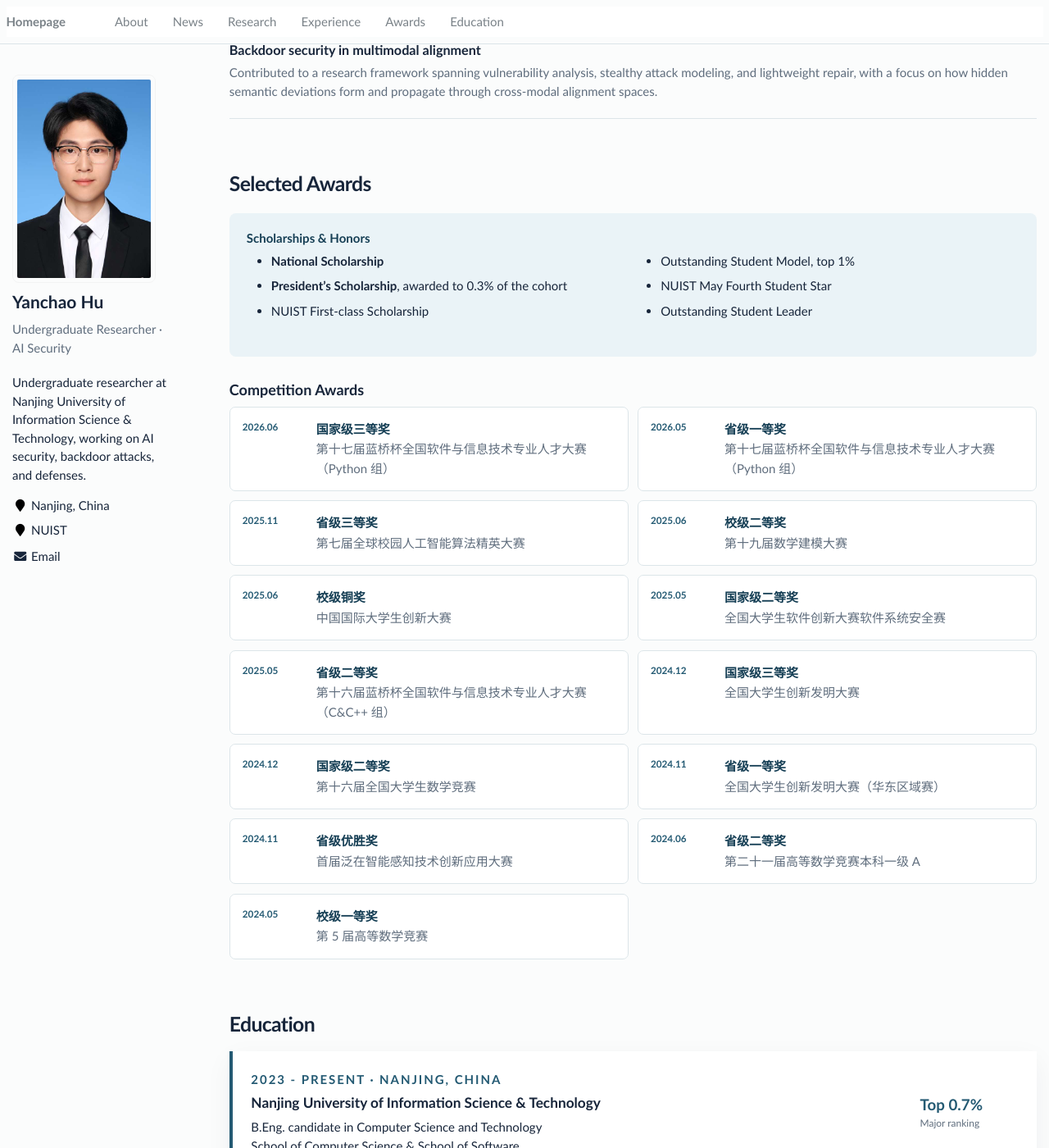
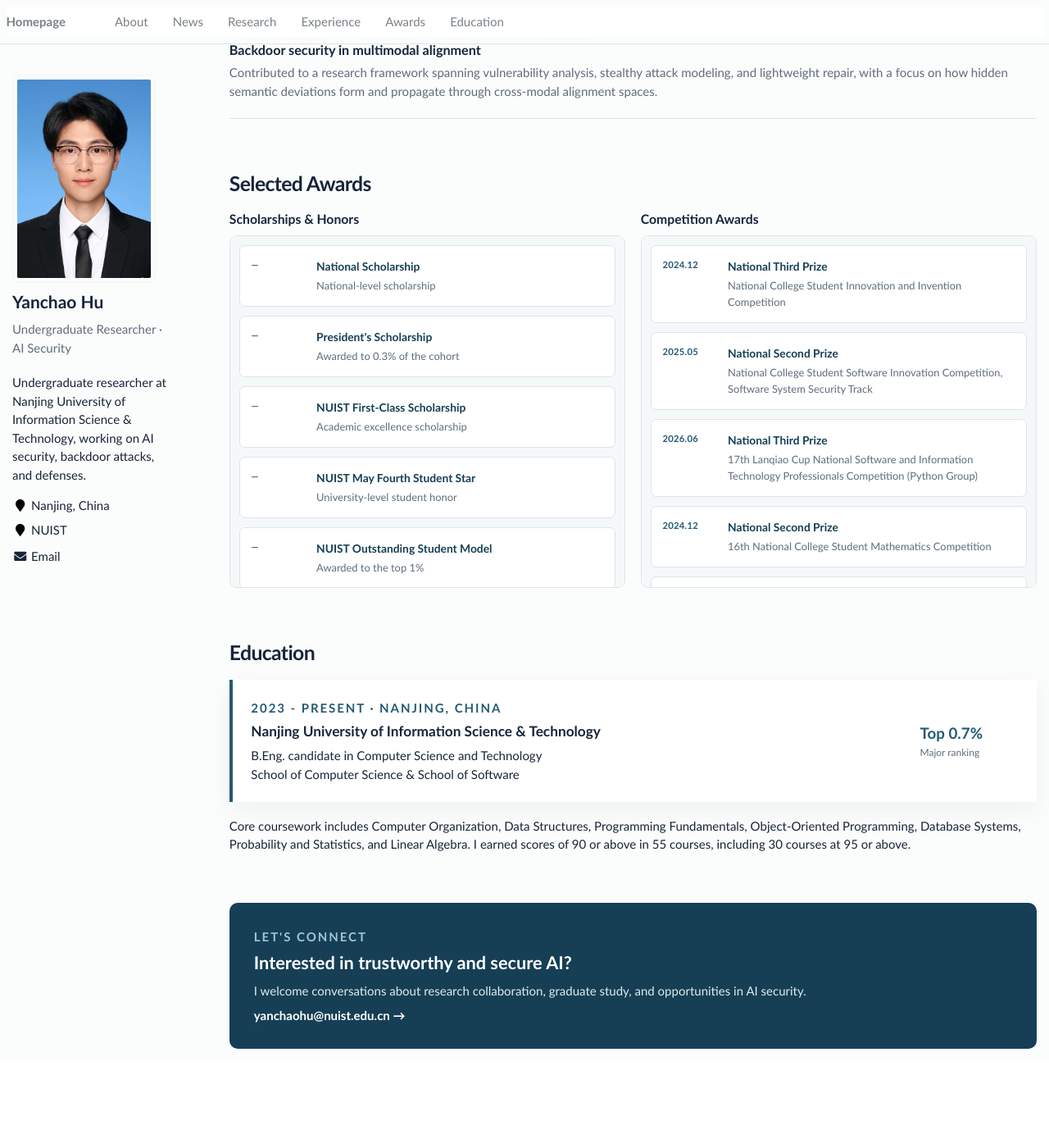
Before and after one commit to Felix-Orion/YanchaoHu.github.io, a Jekyll site: the page built from _pages/about.md, in a window 1280 px wide and 1400 px high, scrolled down 1874 px. Shown: the whole window at 82% size. Built offline with Jekyll 4.4.1, drawn with Linux system fonts in a browser that asks for light colours; after the commit the page ends 3168 px from its top, so only the background shows below that.

Commit message:
Redesign scrollable awards sections

```diff
--- a/_pages/about.md
+++ b/_pages/about.md
@@ -92,35 +92,37 @@ This method combines an adversarial perturbation key with a quantization-paramet
 
 # Selected Awards
 
-<div class="award-panel" markdown="1">
+<div class="awards-columns">
+  <section class="award-window" aria-labelledby="honors-heading">
+    <h2 id="honors-heading">Scholarships &amp; Honors</h2>
+    <div class="award-scroll" tabindex="0" aria-label="Scrollable scholarships and honors list">
+      <article><time aria-label="Date not provided">—</time><p><strong>National Scholarship</strong><span>National-level scholarship</span></p></article>
+      <article><time aria-label="Date not provided">—</time><p><strong>President's Scholarship</strong><span>Awarded to 0.3% of the cohort</span></p></article>
+      <article><time aria-label="Date not provided">—</time><p><strong>NUIST First-Class Scholarship</strong><span>Academic excellence scholarship</span></p></article>
+      <article><time aria-label="Date not provided">—</time><p><strong>NUIST May Fourth Student Star</strong><span>University-level student honor</span></p></article>
+      <article><time aria-label="Date not provided">—</time><p><strong>NUIST Outstanding Student Model</strong><span>Awarded to the top 1%</span></p></article>
+      <article><time aria-label="Date not provided">—</time><p><strong>NUIST Outstanding Student Leader</strong><span>University-level student leadership honor</span></p></article>
+    </div>
+  </section>
 
-### Scholarships & Honors
-
-- **National Scholarship**
-- **President's Scholarship**, awarded to 0.3% of the cohort
-- NUIST First-class Scholarship
-- Outstanding Student Model, top 1%
-- NUIST May Fourth Student Star
-- Outstanding Student Leader
-
-</div>
-
-## Competition Awards
-
-<div class="award-timeline">
-  <article><time datetime="2026-06">2026.06</time><p><strong>国家级三等奖</strong><span>第十七届蓝桥杯全国软件与信息技术专业人才大赛（Python 组）</span></p></article>
-  <article><time datetime="2026-05">2026.05</time><p><strong>省级一等奖</strong><span>第十七届蓝桥杯全国软件与信息技术专业人才大赛（Python 组）</span></p></article>
-  <article><time datetime="2025-11">2025.11</time><p><strong>省级三等奖</strong><span>第七届全球校园人工智能算法精英大赛</span></p></article>
-  <article><time datetime="2025-06">2025.06</time><p><strong>校级二等奖</strong><span>第十九届数学建模大赛</span></p></article>
-  <article><time datetime="2025-06">2025.06</time><p><strong>校级铜奖</strong><span>中国国际大学生创新大赛</span></p></article>
-  <article><time datetime="2025-05">2025.05</time><p><strong>国家级二等奖</strong><span>全国大学生软件创新大赛软件系统安全赛</span></p></article>
-  <article><time datetime="2025-05">2025.05</time><p><strong>省级二等奖</strong><span>第十六届蓝桥杯全国软件与信息技术专业人才大赛（C&amp;C++ 组）</span></p></article>
-  <article><time datetime="2024-12">2024.12</time><p><strong>国家级三等奖</strong><span>全国大学生创新发明大赛</span></p></article>
-  <article><time datetime="2024-12">2024.12</time><p><strong>国家级二等奖</strong><span>第十六届全国大学生数学竞赛</span></p></article>
-  <article><time datetime="2024-11">2024.11</time><p><strong>省级一等奖</strong><span>全国大学生创新发明大赛（华东区域赛）</span></p></article>
-  <article><time datetime="2024-11">2024.11</time><p><strong>省级优胜奖</strong><span>首届泛在智能感知技术创新应用大赛</span></p></article>
-  <article><time datetime="2024-06">2024.06</time><p><strong>省级二等奖</strong><span>第二十一届高等数学竞赛本科一级 A</span></p></article>
-  <article><time datetime="2024-05">2024.05</time><p><strong>校级一等奖</strong><span>第 5 届高等数学竞赛</span></p></article>
+  <section class="award-window" aria-labelledby="competitions-heading">
+    <h2 id="competitions-heading">Competition Awards</h2>
+    <div class="award-scroll" tabindex="0" aria-label="Scrollable competition awards list">
+      <article><time datetime="2024-12">2024.12</time><p><strong>National Third Prize</strong><span>National College Student Innovation and Invention Competition</span></p></article>
+      <article><time datetime="2025-05">2025.05</time><p><strong>National Second Prize</strong><span>National College Student Software Innovation Competition, Software System Security Track</span></p></article>
+      <article><time datetime="2026-06">2026.06</time><p><strong>National Third Prize</strong><span>17th Lanqiao Cup National Software and Information Technology Professionals Competition (Python Group)</span></p></article>
+      <article><time datetime="2024-12">2024.12</time><p><strong>National Second Prize</strong><span>16th National College Student Mathematics Competition</span></p></article>
+      <article><time datetime="2024-11">2024.11</time><p><strong>Provincial First Prize</strong><span>National College Student Innovation and Invention Competition (East China Regional Competition)</span></p></article>
+      <article><time datetime="2024-06">2024.06</time><p><strong>Provincial Second Prize</strong><span>21st Advanced Mathematics Competition, Undergraduate Level I, Group A</span></p></article>
+      <article><time datetime="2026-05">2026.05</time><p><strong>Provincial First Prize</strong><span>17th Lanqiao Cup National Software and Information Technology Professionals Competition (Python Group)</span></p></article>
+      <article><time datetime="2025-05">2025.05</time><p><strong>Provincial Second Prize</strong><span>16th Lanqiao Cup National Software and Information Technology Professionals Competition (C &amp; C++ Group)</span></p></article>
+      <article><time datetime="2025-11">2025.11</time><p><strong>Provincial Third Prize</strong><span>7th Global Campus Artificial Intelligence Algorithm Elite Competition</span></p></article>
+      <article><time datetime="2024-05">2024.05</time><p><strong>University First Prize</strong><span>5th Advanced Mathematics Competition</span></p></article>
+      <article><time datetime="2024-11">2024.11</time><p><strong>Provincial Excellence Award</strong><span>1st Ubiquitous Intelligent Sensing Technology Innovation Application Competition</span></p></article>
+      <article><time datetime="2025-06">2025.06</time><p><strong>University Second Prize</strong><span>19th Mathematical Modeling Competition</span></p></article>
+      <article><time datetime="2025-06">2025.06</time><p><strong>University Bronze Award</strong><span>China International College Students' Innovation Competition</span></p></article>
+    </div>
+  </section>
 </div>
 
 <span class="anchor" id="education"></span>
--- a/assets/css/main.scss
+++ b/assets/css/main.scss
@@ -295,46 +295,55 @@ body {
     }
 }
 
-.award-panel {
-    margin: 1em 0 2em;
-    padding: 1.4em;
-    border-radius: 8px;
-    background: var(--yh-sky);
+.awards-columns {
+    display: grid;
+    gap: 1.25em;
+}
 
-    h3 {
-        margin-top: 0;
-        color: var(--yh-blue-dark);
-    }
+.award-window {
+    min-width: 0;
 
-    ul {
-        columns: 2;
-        column-gap: 2.5em;
-    }
-
-    li {
-        break-inside: avoid;
-        margin-bottom: .55em;
+    > h2 {
+        margin: 0 0 .65em;
+        font-size: 1.05em;
     }
 }
 
-.award-timeline {
-    display: grid;
-    gap: .75em;
+.award-scroll {
+    height: 430px;
+    overflow-y: auto;
+    padding: .75em;
+    border: 1px solid var(--yh-line);
+    border-radius: 9px;
+    background: #f5f8f9;
+    scrollbar-color: var(--yh-blue) #e4ecef;
+    scrollbar-width: thin;
+
+    &:focus {
+        outline: 2px solid var(--yh-blue);
+        outline-offset: 3px;
+    }
 
     article {
         display: grid;
-        grid-template-columns: 5.2em 1fr;
+        grid-template-columns: 4.5em minmax(0, 1fr);
         gap: .8em;
-        padding: 1em;
+        margin-bottom: .75em;
+        padding: 1em .9em;
         border: 1px solid var(--yh-line);
         border-radius: 7px;
         background: #fff;
+
+        &:last-child {
+            margin-bottom: 0;
+        }
     }
 
     time {
         color: var(--yh-blue);
-        font-size: .78em;
+        font-size: .75em;
         font-weight: 800;
+        letter-spacing: .02em;
     }
 
     p,
@@ -350,10 +359,12 @@ body {
     strong {
         margin-bottom: .15em;
         color: var(--yh-blue-dark);
+        font-size: .92em;
     }
 
     span {
         color: var(--yh-muted);
+        font-size: .86em;
         line-height: 1.55;
     }
 }
@@ -435,7 +446,7 @@ body {
         grid-template-columns: repeat(2, minmax(0, 1fr));
     }
 
-    .award-timeline {
+    .awards-columns {
         grid-template-columns: repeat(2, minmax(0, 1fr));
     }
 
@@ -460,7 +471,7 @@ body {
         height: 96px;
     }
 
-    .award-panel ul {
-        columns: 1;
+    .award-scroll {
+        height: 360px;
     }
 }
```
